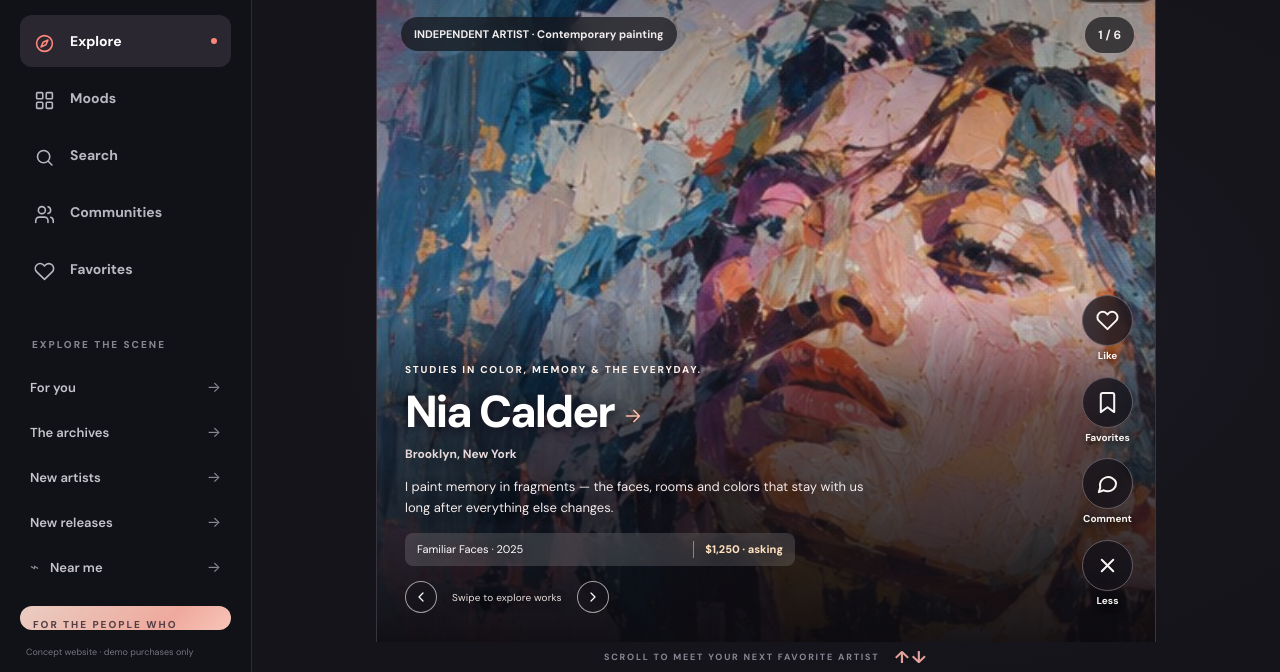
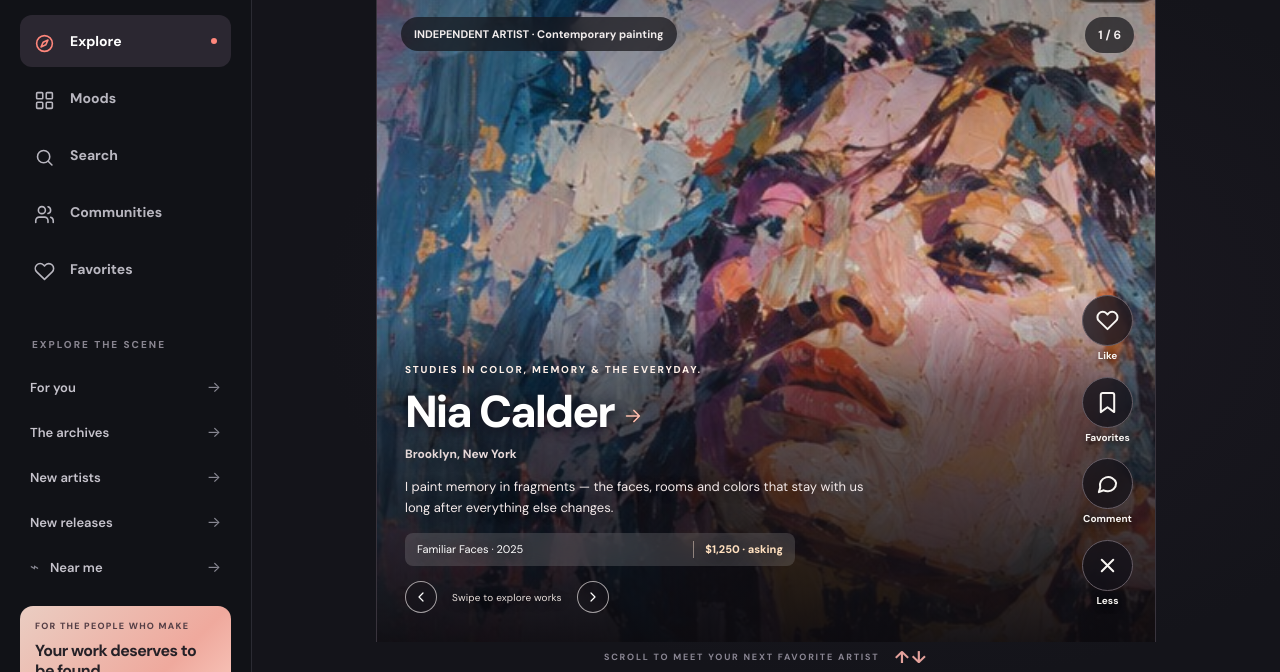
Before and after one commit to themeganerddddddd/Offframe, a plain HTML site: page index.html in a window 1280 px wide. Shown: the part 128-800 px from the top of the page. Drawn offline with Linux system fonts and the light colour scheme; no server answers.

Commit message:
Refine sidebar maker card and remove demo/founding artist notices

```diff
--- a/index.html
+++ b/index.html
@@ -33,8 +33,7 @@
     <button data-feed="local">⌁ <span>Near me</span> →</button>
    </div>
    <div class="rail-filler"></div>
-   <div class="artist-cta"><span class="cta-sparkle"></span><span class="eyebrow dark-eyebrow">FOR THE PEOPLE WHO MAKE</span><h3>Your work deserves to be found.</h3><p>Create a home for your art from day one.</p><button class="dark-pill" data-action="join">Become a founding artist →</button></div>
-   <p class="rail-footer">Concept website · demo purchases only</p>
+   <div class="artist-cta"><span class="eyebrow dark-eyebrow">FOR THE PEOPLE WHO MAKE</span><h3>Your work deserves to be found.</h3></div>
  </aside>
  <main class="stage" id="stage">
   <header class="topbar"><button class="mobile-logo logo" data-page="discover"><span class="logo-mark">◒</span><span>offframe<span class="brand-period">.</span></span></button><div class="topbar-label" id="topbar-label">ART FOR THE CURIOUS</div><div class="topbar-actions"><span class="preview-pill" title="Not a live social network">DESIGN PREVIEW</span><button class="topbar-button" data-action="mood-picker"><span data-of-icon="palette"></span><span>Find your mood</span></button><button id="account-button" class="topbar-button account-button" data-action="account"><span data-of-icon="user"></span><span>Sign in</span></button></div></header>
--- a/styles.css
+++ b/styles.css
@@ -601,3 +601,31 @@
 
 @media(max-width:760px){.topbar .account-button{min-width:94px!important}.topbar .account-button>span:last-child{display:inline!important;font-size:10px;white-space:nowrap;max-width:76px;overflow:hidden;text-overflow:ellipsis}.topbar .topbar-button[data-action="mood-picker"]{min-width:42px;padding:8px}}
 @media(max-width:760px){.topbar .topbar-button [data-of-icon]{display:inline-flex!important;align-items:center;justify-content:center}.topbar .topbar-button [data-of-icon] .of-icon{width:18px;height:18px}}
+
+/* Offframe V7.1: compact, content-sized maker message in the desktop sidebar. */
+@media (min-width: 761px) {
+  .artist-cta {
+    display: flex;
+    flex-direction: column;
+    align-items: flex-start;
+    gap: 8px;
+    flex: 0 0 auto;
+    width: 100%;
+    height: auto;
+    min-height: 0;
+    padding: 14px 15px;
+    border-radius: 13px;
+  }
+  .artist-cta .dark-eyebrow {
+    max-width: 100%;
+    font-size: 9px;
+    line-height: 1.45;
+    letter-spacing: 1.25px;
+  }
+  .artist-cta h3 {
+    margin: 0;
+    font-size: 16px;
+    line-height: 1.23;
+    letter-spacing: -0.55px;
+  }
+}
```
